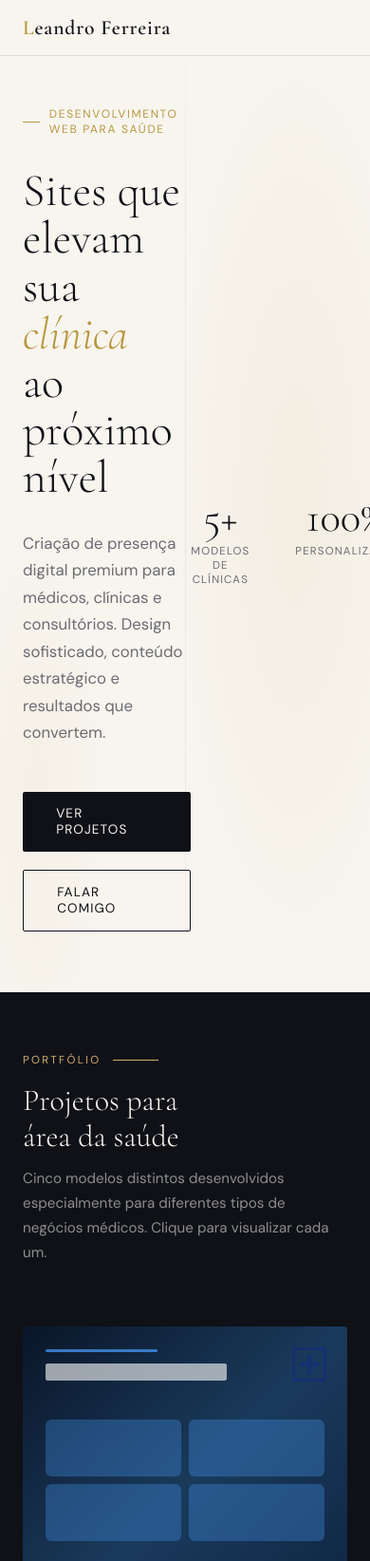
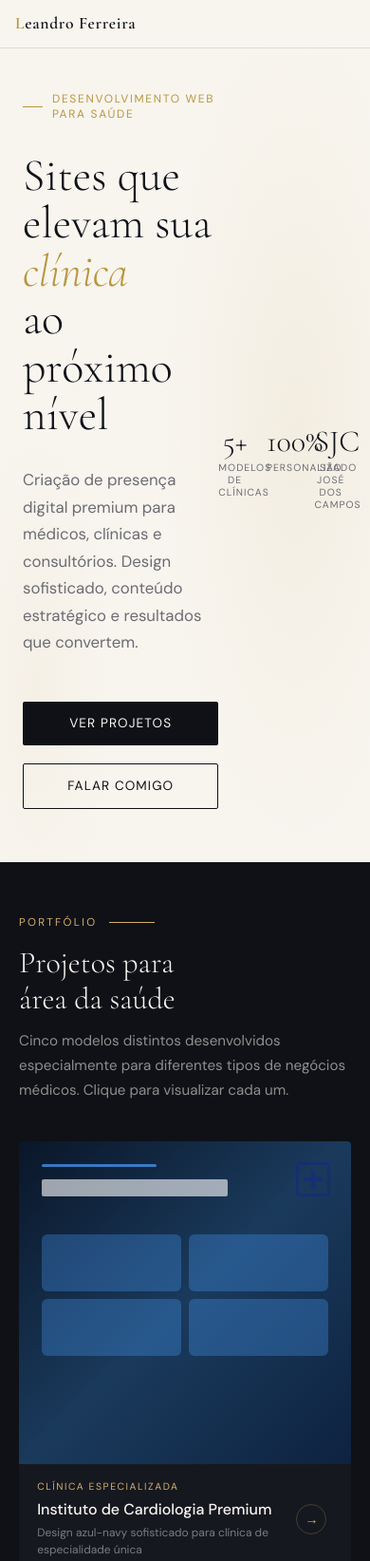
Before and after one commit to LeoJNF/LeandroPortfolio, a plain HTML site: page index.html in a window 390 px wide. Shown: the top 1644 px of the page at 95% size. Drawn offline with nearby package versions, Linux system fonts and the light colour scheme.

Commit message:
Add index.html for GitHub Pages

```diff
--- a/index.html
+++ b/index.html
@@ -366,6 +366,35 @@
       .demo-card:nth-child(n) { grid-column: span 1; }
       .about-inner { grid-template-columns: 1fr; gap: 3rem; }
     }
+    @media (max-width: 700px) {
+      nav { padding: .9rem 1rem; }
+      .nav-logo { font-size: 1.1rem; }
+      .hero { min-height: auto; padding: 6rem 1.5rem 3.5rem; }
+      .hero-line { display: none; }
+      .hero-content { max-width: 100%; }
+      .hero-actions { flex-direction: column; align-items: stretch; }
+      .btn-primary, .btn-outline { width: 100%; text-align: center; }
+      .hero-stats {
+        width: 100%;
+        display: grid;
+        grid-template-columns: repeat(3, minmax(0, 1fr));
+        gap: 1rem;
+        margin-top: 2.5rem;
+      }
+      .stat-num { font-size: 2rem; }
+      .stat-label { font-size: .65rem; }
+      section { padding: 3.5rem 1.25rem; }
+      .demos-intro { margin-bottom: 2.5rem; }
+      .demo-info { padding: 1.1rem 1.2rem; }
+      .demo-desc { font-size: .75rem; }
+      .services-grid { grid-template-columns: 1fr; }
+      .service-item { padding: 1.6rem; }
+      .about-card { padding: 2rem; }
+      .about-badge { position: static; margin-top: 1.5rem; display: inline-flex; align-items: center; }
+      .contact-links { flex-direction: column; align-items: stretch; }
+      .contact-link { justify-content: center; }
+      footer { padding: 1.5rem 1.25rem; }
+    }
   </style>
 </head>
 <body>
```
Also changed, not shown: main.html (+29 -0 lines).
